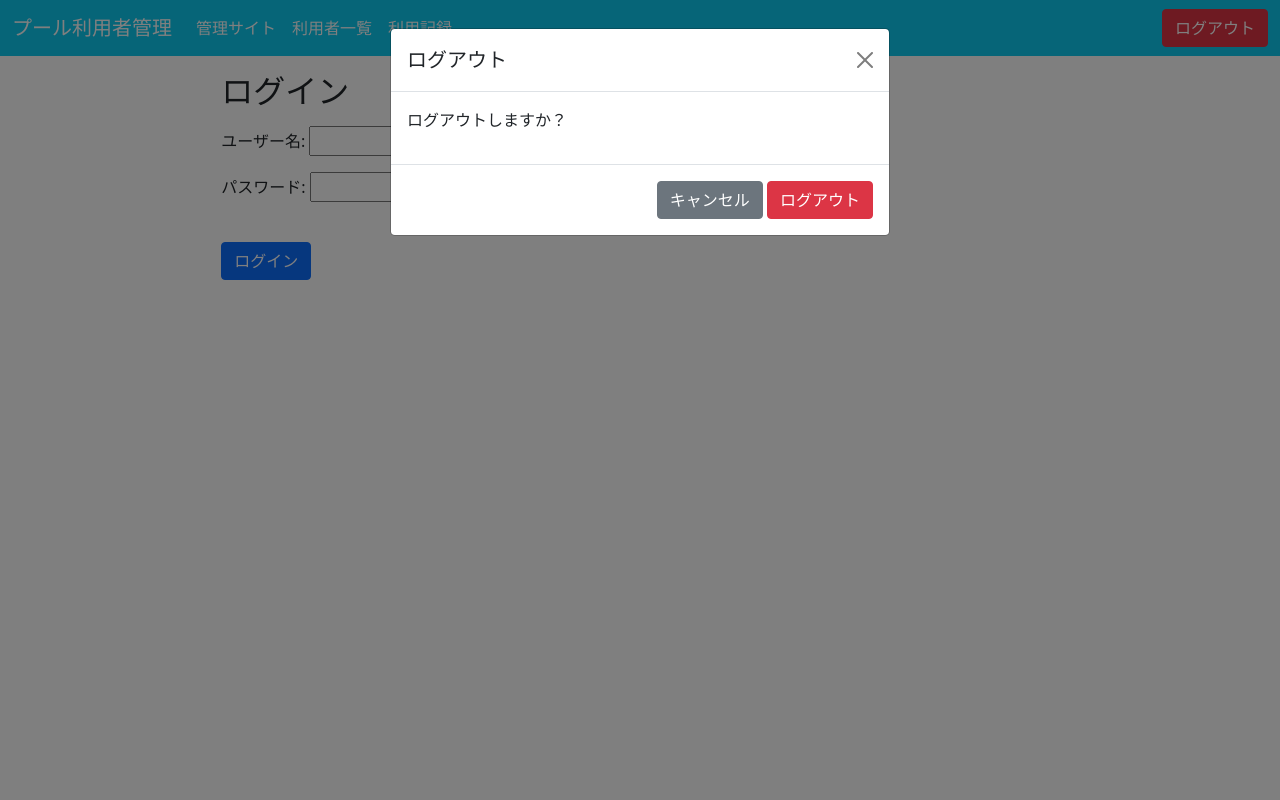
After one commit to frogbreast/Customer_System, a Django app: page /login/ in a window 1280 px wide, after a click on "ログアウト". The commit adds this page. Run offline with Django 4.2, Linux system fonts and the light colour scheme; a user stored in the database is signed in.

Commit message:
ログイン機能の実装_01回目

```diff
--- /dev/null
+++ b/app/middleware/auth.py
@@ -0,0 +1,9 @@
+from django.utils.deprecation import MiddlewareMixin
+from django.http import HttpResponseRedirect
+
+# サイト全体をログイン必須にする
+class AuthMiddleware(MiddlewareMixin):
+    def process_response(self, request, response):
+        if not request.user.is_authenticated and request.path != '/login/':
+            return HttpResponseRedirect('/login/')
+        return response
--- a/app/templates/app/header.html
+++ b/app/templates/app/header.html
@@ -9,7 +9,8 @@
         </button>
 
         <div class="collapse navbar-collapse" id="navbarNav">
-            <ul class="navbar-nav">
+            <!--左寄せになる-->
+            <ul class="navbar-nav me-auto">
                 <li class="nav-item">
                     <a class="nav-link active" aria-current="page" href="{% url 'admin:index'%}">管理サイト</a>
                 </li>
@@ -24,6 +25,20 @@
                     <a class="nav-link active" aria-current="page" href="{% url 'ur_use_list'%}">利用記録</a>
                 </li>
             </ul>
+            <!--右寄せになる-->
+            <ul class="navbar-nav ms-auto">
+                <li class="nav-item">
+                    <!--ログインしているならログアウトを表示-->
+                    {% if user.is_authenticated %}
+                        <a type="button" class="btn btn-danger" aria-current="page" data-bs-toggle="modal" data-bs-target="#logout-Modal" href="{% url 'logout' %}">ログアウト</a>
+                        {% include 'registration/logout.html' %}
+
+                    <!--していないならログインを表示-->
+                    {% else %}
+                        <a type="button" class="btn btn-success" class="nav-link active" aria-current="page" href="{% url 'login' %}">ログイン</a>
+                    {% endif %}
+                </li>
+            </ul>
         </div>
     </div>
 </nav>
--- a/app/templates/app/useroverview/index.html
+++ b/app/templates/app/useroverview/index.html
@@ -45,14 +45,14 @@
                             <td><a href="{% url 'detail' item.id %}">{{ item.name }}</a></td>
                             <!--作成日-->
                             <td>{{ item.created_date }}</td>
-
+                            <!--編集-->
                             <td class="text-end">
                                 <a href="{% url 'update' item.id %}" class="btn btn-success">編集</a>
                             </td>
+                            <!--削除モーダルを表示-->
                             <td>
                                 <a type="button" class="btn btn-danger" data-bs-toggle="modal" data-bs-target="#delete-Modal-{{ item.id }}">削除</a></td>
                                 {% include 'app/useroverview/delete.html' %}
-
                             </td>
                         </tr>
                     {% endfor %}
--- /dev/null
+++ b/app/templates/registration/login.html
@@ -0,0 +1,23 @@
+{% extends "app/base.html" %}
+
+{% block content %}
+
+<div clas="row">
+    <div class="col-md-8 offset-md-2">
+        <div class="mx-2 my-3">
+            <h2>ログイン</h2>
+        </div>
+
+        <div class="mx-2">
+            <!--フォームを表示-->
+            <form method="post">
+                {% csrf_token %}
+                {{ form.as_p }}
+                <br>
+                <button type="submit" class="btn btn-primary">ログイン</button>
+            </form>
+        </div>
+    </div>
+</div>
+
+{% endblock %}
--- /dev/null
+++ b/app/templates/registration/logout.html
@@ -0,0 +1,20 @@
+<div class="modal fade" id="logout-Modal" tabindex="-1" aria-labelledby="exampleModalLabel" aria-hidden="true">
+    <div class="modal-dialog">
+        <div class="modal-content">
+            <div class="modal-header">
+                <h5 class="modal-title" id="exampleModalLabel">ログアウト</h5>
+                <button type="button" class="btn-close" data-bs-dismiss="modal" aria-label="Close"></button>
+            </div>
+            <div class="modal-body">
+                <p>ログアウトしますか？
+            </div>
+            <div class="modal-footer">
+                <form method='POST' action="{% url 'logout' %}">
+                    {% csrf_token %}
+                    <button type="button" class="btn btn-secondary" data-bs-dismiss="modal">キャンセル</button>
+                    <button type="submit" class="btn btn-danger">ログアウト</button>
+                </form>
+            </div>
+        </div>
+    </div>
+</div>
--- a/app/urls.py
+++ b/app/urls.py
@@ -21,6 +21,7 @@ urlpatterns = [
     path('ur_create/', views.UR_CreateView.as_view(), name='ur_create'),
     # 更新・編集
     path('ur_update/<int:pk>/', views.UR_UpdateView.as_view(), name='ur_update'),
-
+    # 削除
+    path('delete/<int:pk>/', views.UR_DeleteView.as_view(), name='ur_delete'),
 
 ]
--- a/app/views.py
+++ b/app/views.py
@@ -107,3 +107,9 @@ class UR_UpdateView(UpdateView):
     model = UsageRecord
     form_class = UsageRecordForm
     success_url = reverse_lazy("ur_use_list")
+
+# 利用記録削除ビュー
+class UR_DeleteView(DeleteView):
+    template_name = "app/usagerecord/index.html"
+    model = UsageRecord
+    success_url = reverse_lazy("ur_use_list")
--- a/cm_system/urls.py
+++ b/cm_system/urls.py
@@ -15,8 +15,13 @@ Including another URLconf
 """
 from django.contrib import admin
 from django.urls import path, include
+from django.contrib.auth.views import LoginView, LogoutView
 
 urlpatterns = [
     path("admin/", admin.site.urls),
+
+    path("login/", LoginView.as_view(), name='login'),
+    path("logout/", LogoutView.as_view(), name='logout'),
+    #path('accounts/', include('django.contrib.auth.urls')),
     path('', include('app.urls')),
 ]
```
Also changed, not shown: cm_system/settings.py (+12 -3 lines), db.sqlite3.
